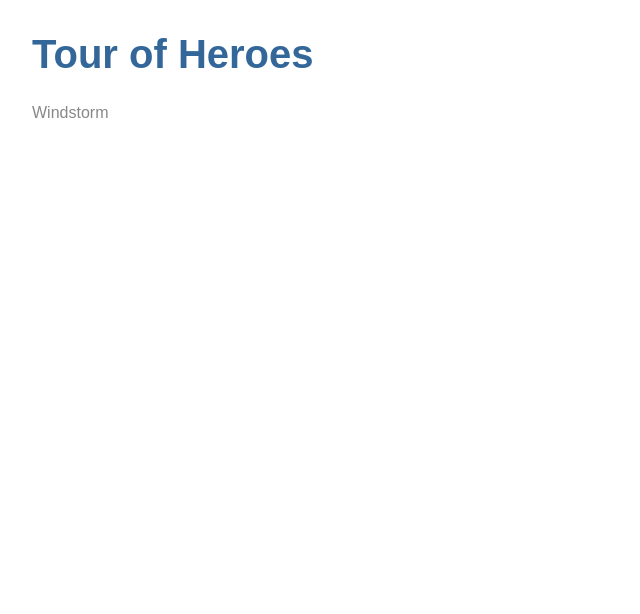
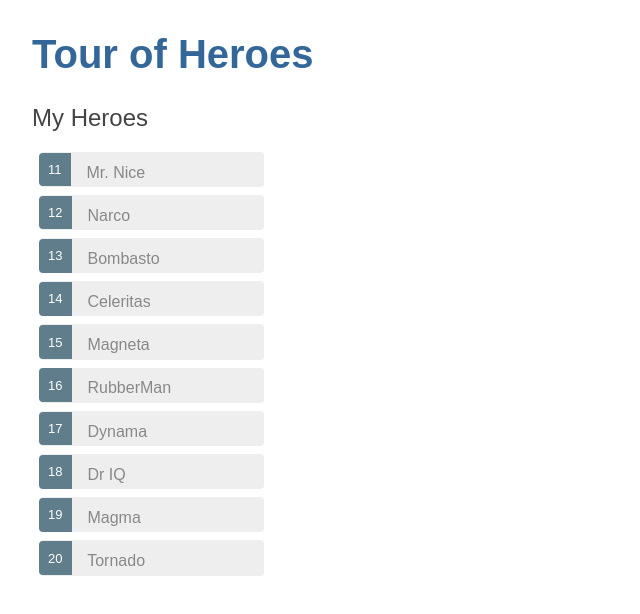
Before and after one commit to DetKlok/Angular-App, an Angular app: page / in a window 1280 px wide. Shown: the top 614 px of the page, without its empty margins (0-640 px from the left). Built offline with nearby package versions, Linux system fonts and the light colour scheme.

Commit message:
Added list of heroes from array, and showng additional info on click

```diff
--- a/src/app/app.module.ts
+++ b/src/app/app.module.ts
@@ -3,6 +3,7 @@
 
 import { AppComponent } from './app.component';
 import { HeroesComponent } from './heroes/heroes.component';
+import { FormsModule } from '@angular/forms';
 
 @NgModule({
   declarations: [
@@ -10,7 +11,8 @@
     HeroesComponent
   ],
   imports: [
-    BrowserModule
+    BrowserModule,
+    FormsModule
   ],
   providers: [],
   bootstrap: [AppComponent]
--- /dev/null
+++ b/src/app/heroes/hero.ts
@@ -0,0 +1,4 @@
+export class Hero {
+    id: number;
+    name: string;
+}
--- a/src/app/heroes/heroes.component.html
+++ b/src/app/heroes/heroes.component.html
@@ -1,3 +1,19 @@
-<p>
-    {{hero}}
-</p>
+<h2>My Heroes</h2>
+<ul class="heroes">
+    <li *ngFor="let hero of heroes"
+        (click)="onSelect(hero)"
+        [class.selected]="hero === selectedHero">
+        <span class="badge">{{hero.id}}</span> {{hero.name}}
+    </li>
+</ul>
+
+
+<div *ngIf="selectedHero">
+    <h2>{{selectedHero.name | uppercase}} Details</h2>
+    <div><span>id: </span>{{selectedHero.id}}</div>
+    <div>
+      <label>name:
+        <input [(ngModel)]="selectedHero.name" placeholder="name">
+      </label>
+    </div>
+</div>
--- a/src/app/heroes/heroes.component.scss
+++ b/src/app/heroes/heroes.component.scss
@@ -0,0 +1,48 @@
+/* HeroesComponent's private CSS styles */
+.selected {
+  background-color: #CFD8DC !important;
+  color: white;
+}
+.heroes {
+  margin: 0 0 2em 0;
+  list-style-type: none;
+  padding: 0;
+  width: 15em;
+}
+.heroes li {
+  cursor: pointer;
+  position: relative;
+  left: 0;
+  background-color: #EEE;
+  margin: .5em;
+  padding: .3em 0;
+  height: 1.6em;
+  border-radius: 4px;
+}
+.heroes li.selected:hover {
+  background-color: #BBD8DC !important;
+  color: white;
+}
+.heroes li:hover {
+  color: #607D8B;
+  background-color: #DDD;
+  left: .1em;
+}
+.heroes .text {
+  position: relative;
+  top: -3px;
+}
+.heroes .badge {
+  display: inline-block;
+  font-size: small;
+  color: white;
+  padding: 0.8em 0.7em 0 0.7em;
+  background-color: #607D8B;
+  line-height: 1em;
+  position: relative;
+  left: -1px;
+  top: -4px;
+  height: 1.8em;
+  margin-right: .8em;
+  border-radius: 4px 0 0 4px;
+}
--- a/src/app/heroes/heroes.component.ts
+++ b/src/app/heroes/heroes.component.ts
@@ -1,4 +1,6 @@
 import { Component, OnInit } from '@angular/core';
+import { Hero } from '../hero';
+import { HEROES } from '../mock-heroes';
 
 @Component({
   selector: 'app-heroes',
@@ -6,10 +8,16 @@
   styleUrls: ['./heroes.component.scss']
 })
 export class HeroesComponent implements OnInit {
-   hero = 'Windstorm';
+
+  heroes = HEROES;
+  selectedHero: Hero;
+
   constructor() { }
 
   ngOnInit() {
   }
 
+  onSelect(hero: Hero): void {
+    this.selectedHero = hero;
+  }
 }
--- /dev/null
+++ b/src/app/mock-heroes.ts
@@ -0,0 +1,14 @@
+import { Hero } from './hero';
+
+export const HEROES: Hero[] = [
+  { id: 11, name: 'Mr. Nice' },
+  { id: 12, name: 'Narco' },
+  { id: 13, name: 'Bombasto' },
+  { id: 14, name: 'Celeritas' },
+  { id: 15, name: 'Magneta' },
+  { id: 16, name: 'RubberMan' },
+  { id: 17, name: 'Dynama' },
+  { id: 18, name: 'Dr IQ' },
+  { id: 19, name: 'Magma' },
+  { id: 20, name: 'Tornado' }
+]
```
Also changed, not shown: 1 other file (tests, documents, lock files or other folders).
